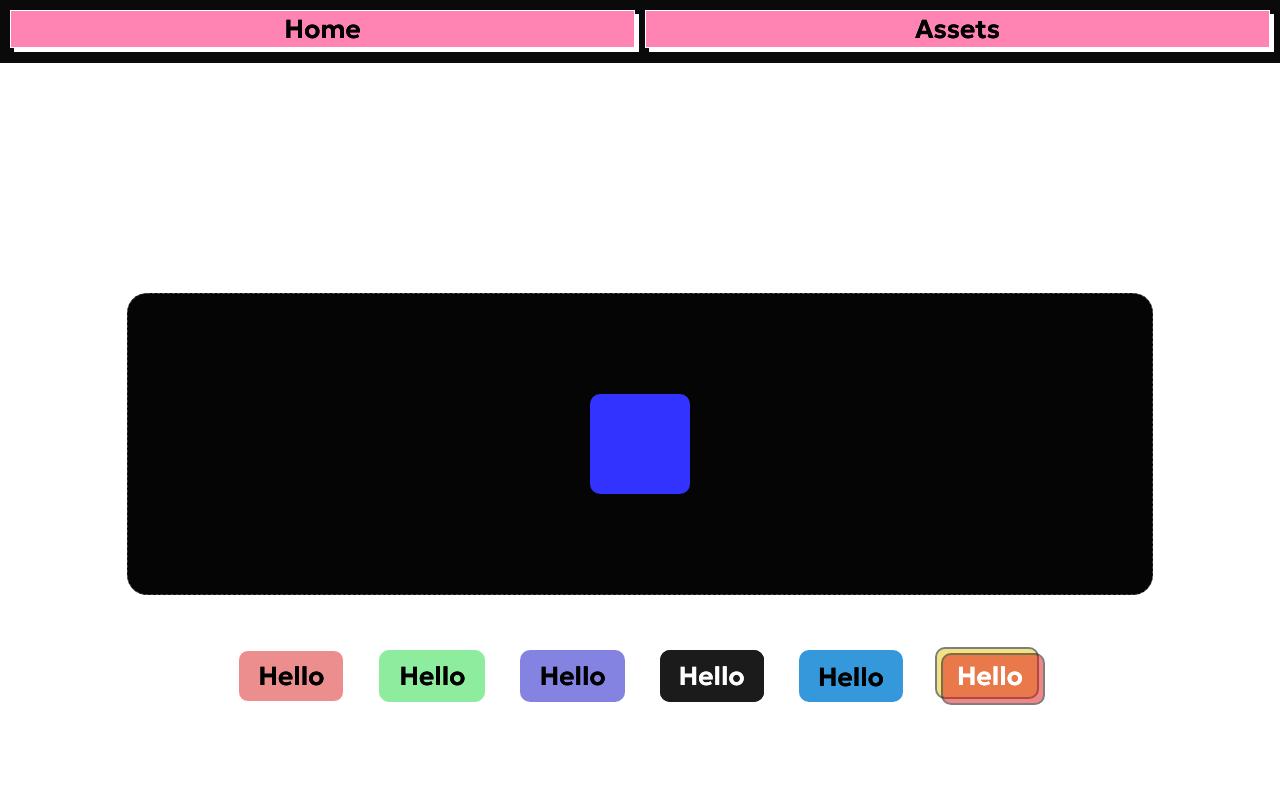
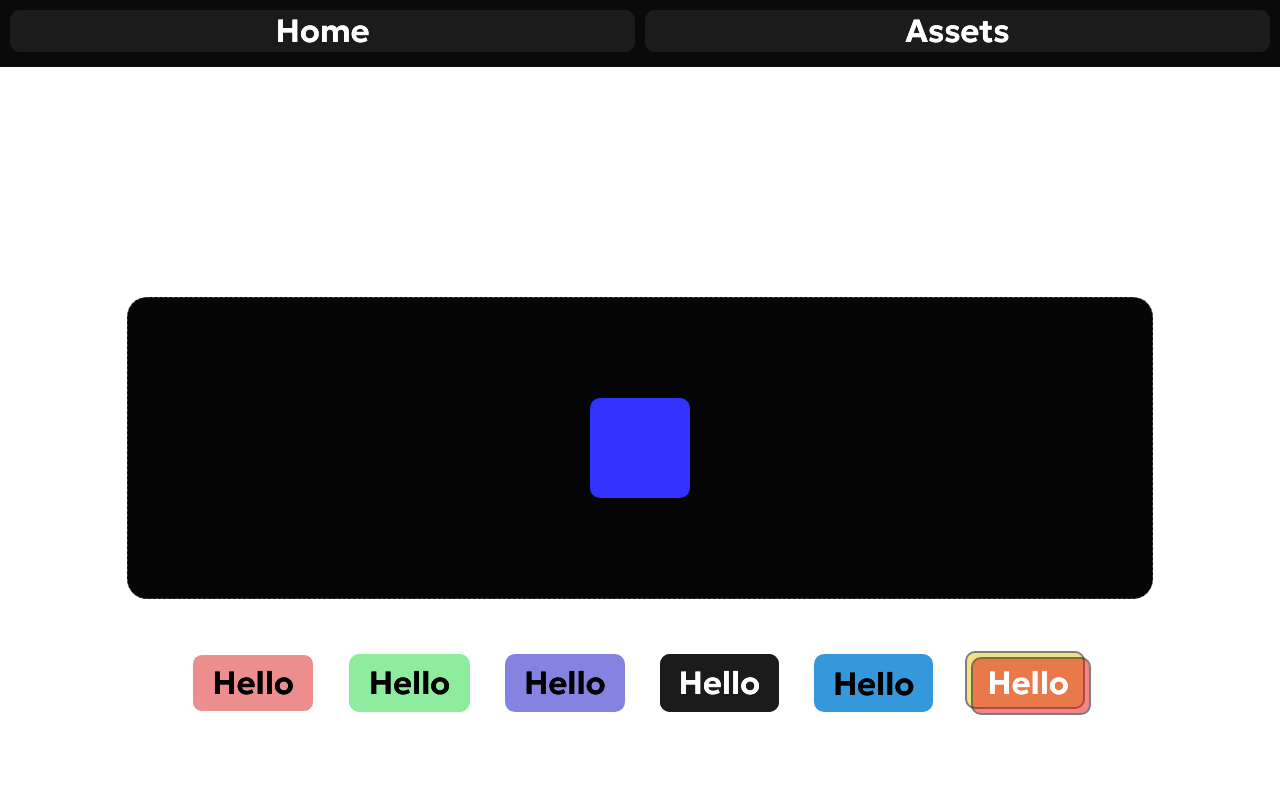
Before and after one commit to CrispyMiatr/frontend-animation-templates, a React (Vite) app: page /assets in a window 1280 px wide. Shown: the top 800 px of the page. Built offline with nearby package versions, Linux system fonts and the light colour scheme.

Commit message:
style(NavButton): change nav buttons from btn style 1 to 4

```diff
--- a/src/styles/app.module.scss
+++ b/src/styles/app.module.scss
@@ -99,7 +99,7 @@
 
 // --------== BUTTONS ==--------
 .title {
-    font-size: 26px;
+    font-size: 32px;
     font-weight: 600;
     text-align: center;
 
@@ -111,35 +111,71 @@
     cursor: pointer;
 
     text-decoration: none;
-    color: #000;
+    color: #fff;
+    background: #1b1b1b;
+    position: relative;
+    z-index: 0;
+
+    outline: none;
+    border: none;
+    border-radius: 10px;
 
     padding: 5px 0px;
     margin: 0;
+}
 
-    border: 1px solid $shadow;
-    background-color: #ff83b3;
-    filter: drop-shadow(4px 4px $shadow);
+.btn0:before {
+    content: '';
+    background: linear-gradient(45deg, #ff0000, #ff7300, #fffb00, #48ff00, #00ffd5, #002bff, #7a00ff, #ff00c8, #ff0000);
+    position: absolute;
+    top: -2px;
+    left: -2px;
+    background-size: 400%;
+    z-index: -1;
+    filter: blur(5px);
+    width: calc(100% + 4px);
+    height: calc(100% + 4px);
+    animation: glowing 20s linear infinite;
+    opacity: 0;
+    transition: opacity .3s ease-in-out;
+    border-radius: 10px;
+}
 
-    transition: all 0.1s ease-in-out;
+.btn0:active {
+    color: #000
+}
 
-    &:hover {
-        color: #fff;
+.btn0:active:after {
+    background: transparent;
+}
 
-        translate: 4px 4px;
+.btn0:hover:before {
+    opacity: 1;
+}
 
-        filter: drop-shadow(0px 0px $shadow);
+.btn0:after {
+    z-index: -1;
+    content: '';
+    position: absolute;
+    width: 100%;
+    height: 100%;
+    background: #1b1b1b;
+    left: 0;
+    top: 0;
+    border-radius: 10px;
+}
+
+@keyframes glowing {
+    0% {
+        background-position: 0 0;
     }
 
-    &:active {
-        translate: 6px 6px;
+    50% {
+        background-position: 400% 0;
+    }
 
-        padding-right: 3px;
-        padding-bottom: 3px;
-        margin-right: 2px;
-        margin-bottom: 2px;
-
-        background-color: #b32b5f;
-        box-shadow: 2px 2px 0px $shadow inset;
+    100% {
+        background-position: 0 0;
     }
 }
 
```
